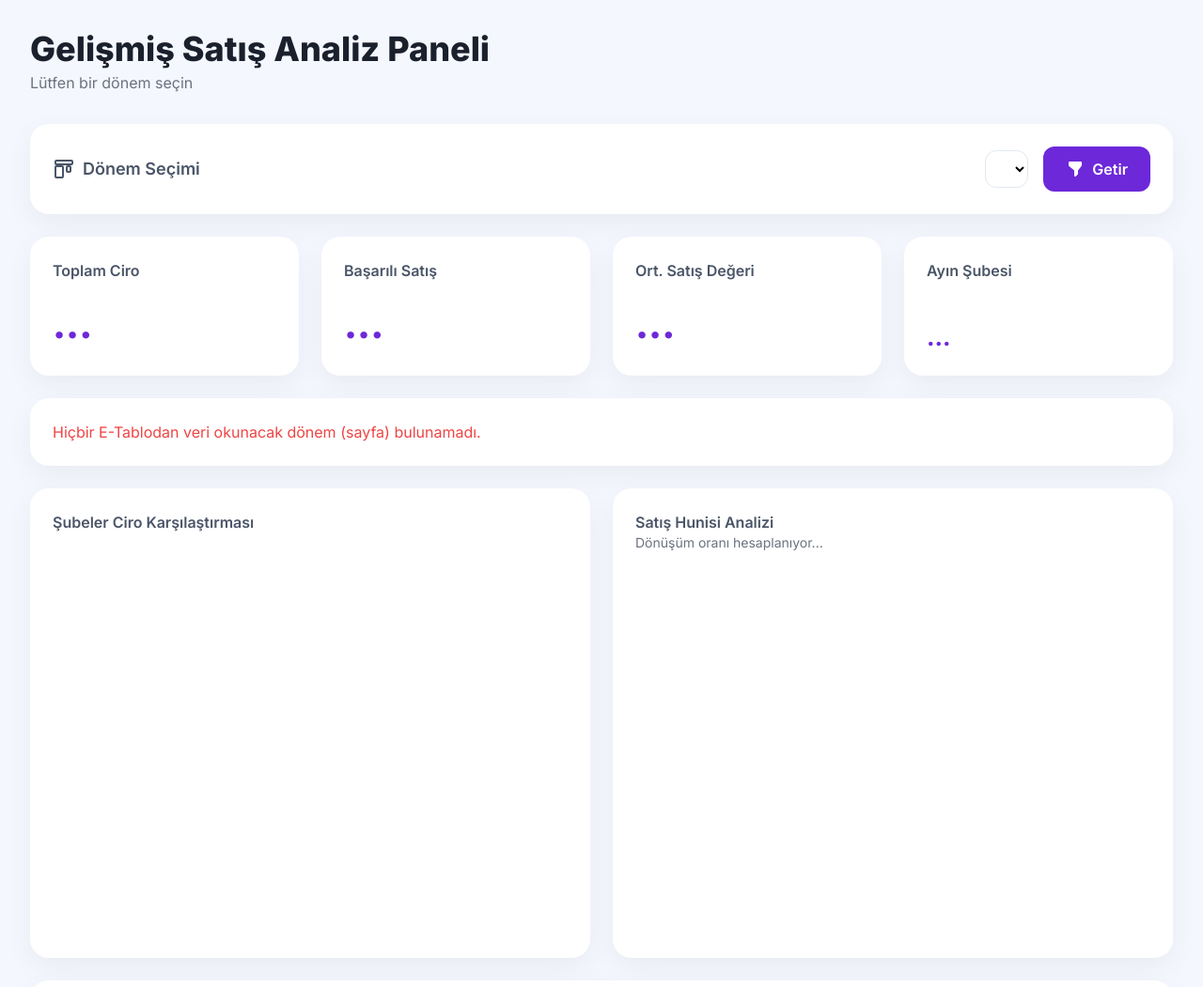
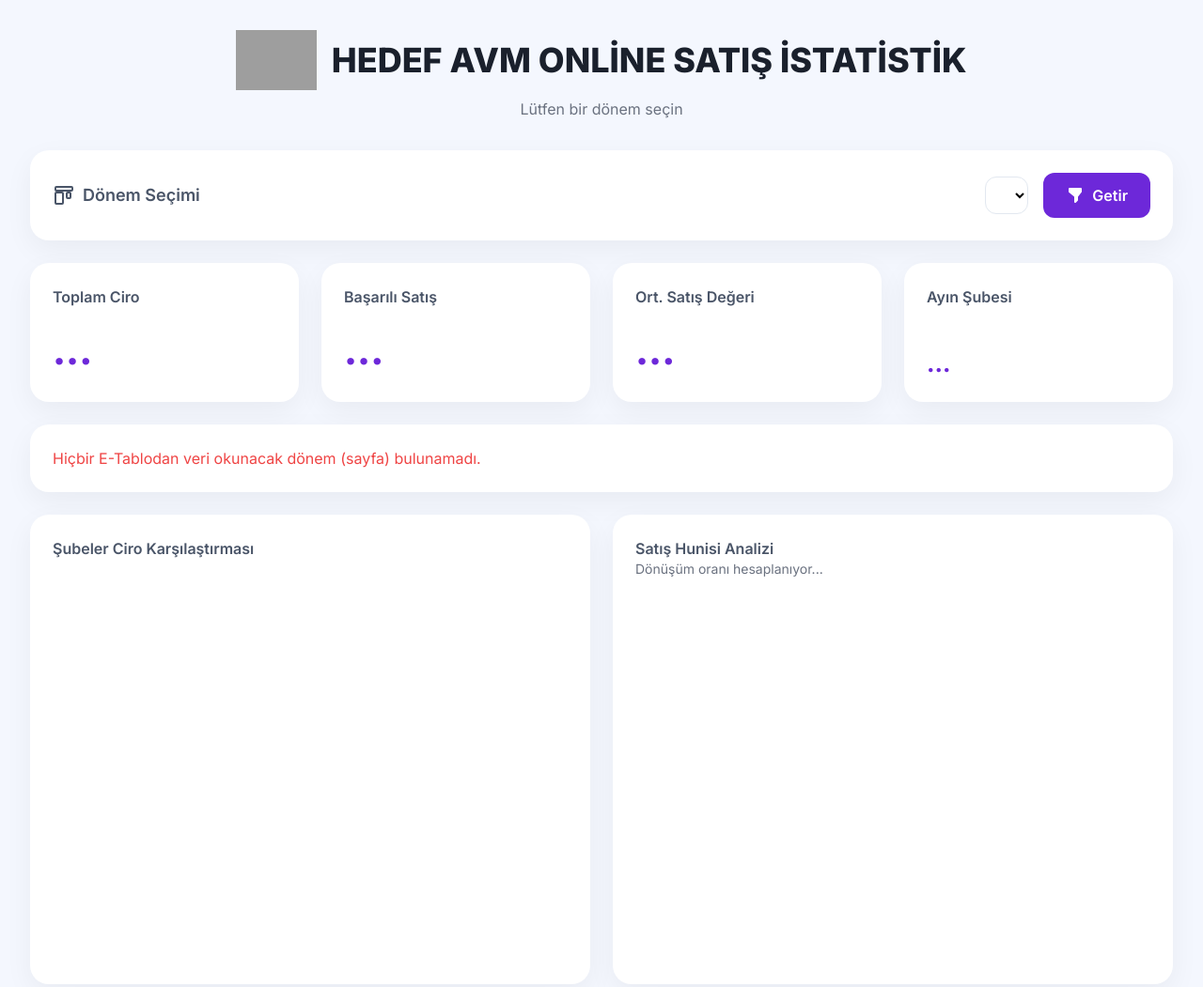
Before and after one commit to evguncons/istatistik, a plain HTML site: page index.html in a window 1280 px wide. Shown: the top 1051 px of the page at 94% size. Drawn offline with nearby package versions, Linux system fonts and the light colour scheme; no server answers; grey boxes are pictures that could not be loaded.

Commit message:
Update index.html

```diff
--- a/index.html
+++ b/index.html
@@ -154,9 +154,12 @@
     </div>
 
     <div class="w-full max-w-7xl mx-auto">
-        <header class="mb-8">
-            <h1 class="main-title text-4xl font-extrabold">Gelişmiş Satış Analiz Paneli</h1>
-            <p id="currentPeriodDisplay" class="text-gray-500 mt-1">Lütfen bir dönem seçin</p>
+        <header class="mb-8 text-center">
+            <div class="flex items-center justify-center gap-4">
+                <img src="https://static.ticimax.cloud/32769/uploads/editoruploads/hedef-image/logo.png" alt="Hedef AVM Logo" class="h-12 md:h-16">
+                <h1 class="main-title text-2xl md:text-4xl font-extrabold">HEDEF AVM ONLİNE SATIŞ İSTATİSTİK</h1>
+            </div>
+            <p id="currentPeriodDisplay" class="text-gray-500 mt-2">Lütfen bir dönem seçin</p>
         </header>
 
         <div class="grid grid-cols-1 md:grid-cols-2 lg:grid-cols-4 gap-6">
@@ -376,12 +379,9 @@
                     const previousFilterValue = categoryBranchFilter.value;
                     populateBranchFilter(leaderboardDataGlobal);
 
-                    // DÜZELTME:
                     if (isSilentRefresh) {
-                        // Sessiz yenilemede, eski filtre değerini korumaya çalış
                         categoryBranchFilter.value = previousFilterValue;
                     } else {
-                        // Manuel yenilemede, "Tüm Şubeler" olarak ayarla
                         categoryBranchFilter.value = 'all';
                     }
 
```
